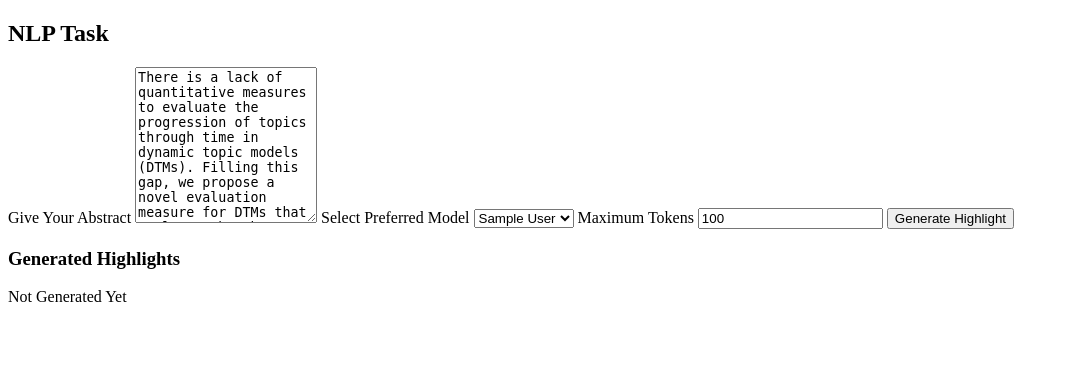
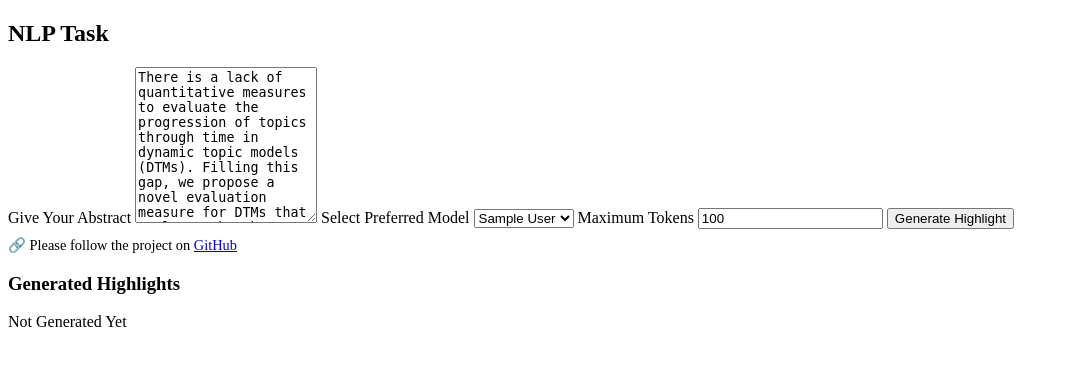
Before and after one commit to tohidarehman/HighlightsGeneration-MixSub, a Python web app: template templates/application.html in a window 1280 px wide. Shown: the top 366 px of the page, without its empty margins (0-1069 px from the left). Run offline with Jinja, Linux system fonts and the light colour scheme; the template is opened without the code that fills it: most values are stand-ins (such as "Sample title", 1, 10 or a date in 2020).

Commit message:
Update application.html

```diff
--- a/templates/application.html
+++ b/templates/application.html
@@ -40,6 +40,12 @@
                     id="GenerateHighlightButton"
                     value="Generate Highlight"
                 />
+                <div id="GitHubLink" style="margin-top: 0.5rem; font-size: 0.9rem;">
+               🔗 Please follow the project on
+                <a href="https://github.com/your-repo-link" target="_blank">
+               GitHub
+               </a>
+               </div>
             </form>
             <section>
                 <h3 id="GeneratedHighlightTitle">Generated Highlights</h3>
```
